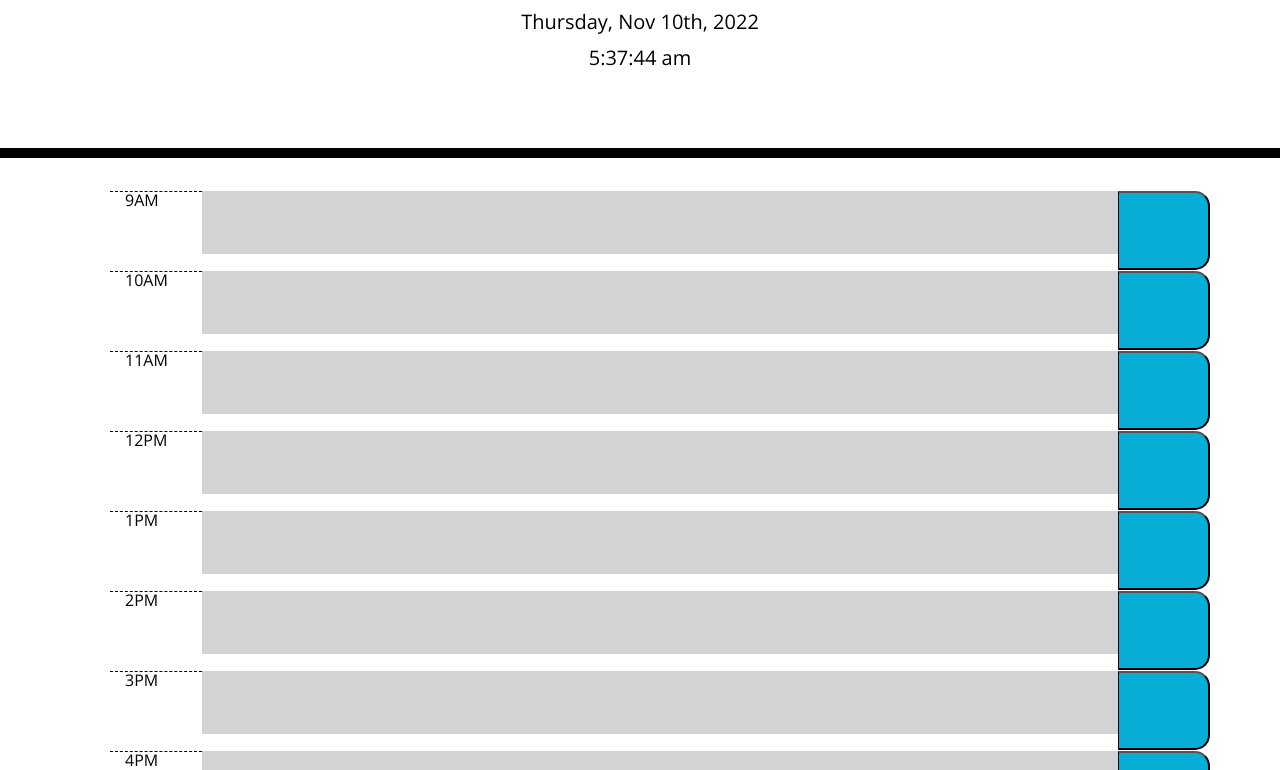
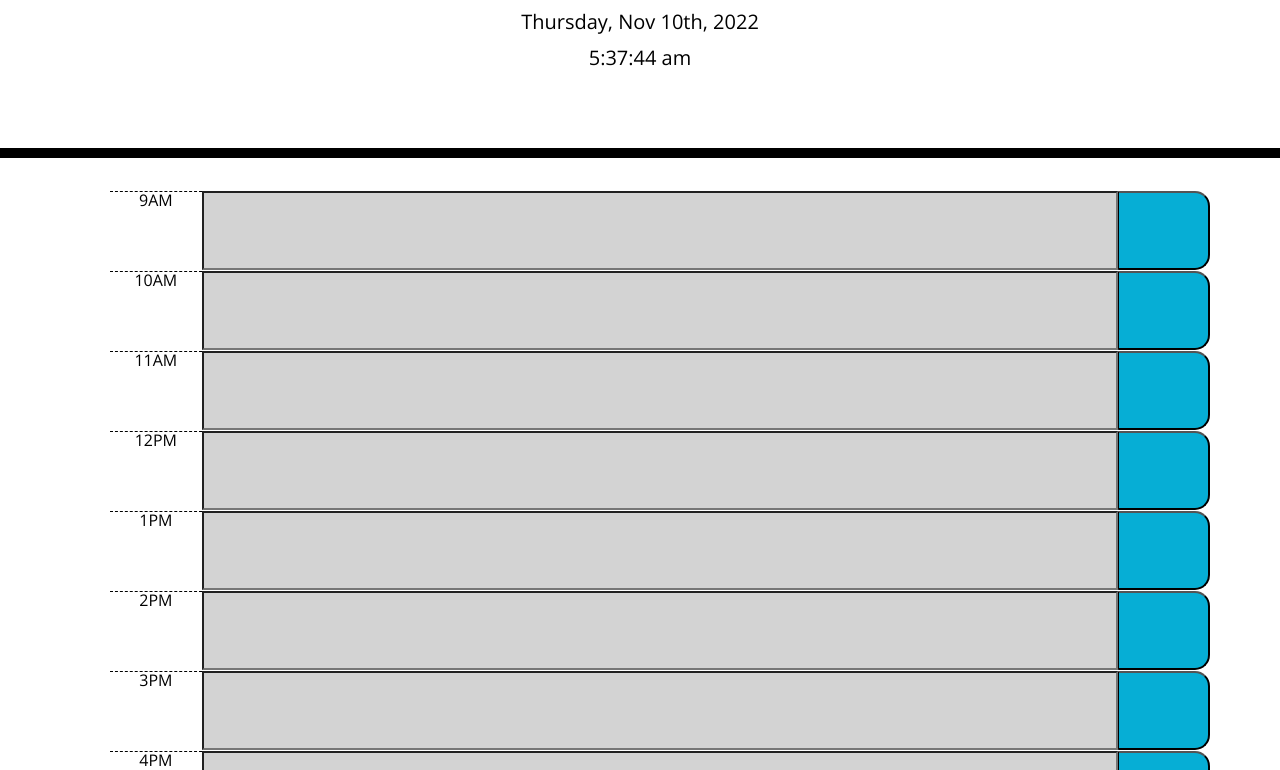
Before and after one commit to Carter-Schmitz/busy-day-planner, a plain HTML site: page index.html in a window 1280 px wide. Shown: the part 182-952 px from the top of the page. Drawn offline with nearby package versions, Linux system fonts and the light colour scheme.

Commit message:
Decided to switch back to creating timeblocks in HTML. Encountered issues with dom traversal

```diff
--- a/assets/script.js
+++ b/assets/script.js
@@ -8,28 +8,47 @@ $('#currentDay').text(currentDay.format('dddd, MMM Do, YYYY'));
 function updateTime() {
     $('#currentTime').text(currentTime.format('h:mm:ss a'));
 }
-function createSlots() {
-    for (let index = 0; index < workHours.length; index++) {
-        var timeSlot = $('<li>')
-        var hour = $('<p>')
-        var block = $('<p>')
-        var saveBtn = $('<button>')
+// function createSlots() {
+//     for (let index = 0; index < workHours.length; index++) {
+//         var timeSlot = $('<li>')
+//         var hour = $('<p>')
+//         var block = $('<input>')
+//         var saveBtn = $('<button>')
 
-        timeSlot.addClass('row')
-        hour.addClass('hour col-1')
-        block.addClass('block past col-10')
-        saveBtn.addClass('saveBtn col-1')
+//         timeSlot.addClass('row')
+//         hour.addClass('hour col-1')
+//         block.addClass('block past col-10')
+//         saveBtn.addClass('saveBtn col-1')
 
-        hour.text(workHours[index])
+//         hour.text(workHours[index])
 
-        timeBlocks.append(timeSlot)
-        timeSlot.append(hour)
-        timeSlot.append(block)
-        timeSlot.append(saveBtn)
-    }
+//         timeBlocks.append(timeSlot)
+//         timeSlot.append(hour)
+//         timeSlot.append(block)
+//         timeSlot.append(saveBtn)
+//     }
+// };
 
-}
-createSlots();
+$(".saveBtn").on("click", function () {
+    var text = $(this).siblings(".block").val();
+    var time = $(this).parent().attr("id");
+
+    localStorage.setItem(time, text);
+})
+
+
+    $("#hour1 .block").val(localStorage.getItem("hour1"));
+    $("#hour2 .block").val(localStorage.getItem("hour2"));
+    $("#hour3 .block").val(localStorage.getItem("hour3"));
+    $("#hour4 .block").val(localStorage.getItem("hour4"));
+    $("#hour5 .block").val(localStorage.getItem("hour5"));
+    $("#hour6 .block").val(localStorage.getItem("hour6"));
+    $("#hour7 .block").val(localStorage.getItem("hour7"));
+    $("#hour8 .block").val(localStorage.getItem("hour8"));
+    $("#hour9 .block").val(localStorage.getItem("hour9"));
+
+// createSlots();
+
 updateTime();
 setInterval(function () {
     updateTime();
--- a/index.html
+++ b/index.html
@@ -30,53 +30,53 @@
       <p id="currentTime" class="lead"></p>
     </header>
     <div class="container">
-      <!-- Timeblocks go here -->
-      <ul class="timeBlocks">
-        <!-- <li class="row">
+      <!-- Timeinputs go here -->
+      <ul class="timeinputs">
+        <li class="row time-block" id="hour1">
             <hour class="hour col-1">9AM</hour>
-            <block class="block past col-10"></block>
-            <save class="saveBtn col-1"></save>
+            <input class="block past col-10"></input>
+            <button class="saveBtn col-1"></button>
         </li>
-        <li class="row">
+        <li class="row time-block" id="hour2">
             <hour class="hour col-1">10AM</hour>
-            <block class="block past col-10"></block>
-            <button class="saveBtn col-1"></save>
+            <input class="block past col-10"></input>
+            <button class="saveBtn col-1"></button>
         </li>
-        <li class="row">
+        <li class="row time-block" id="hour3">
             <hour class="hour col-1">11AM</hour>
-            <block class="block past col-10"></block>
-            <save class="saveBtn col-1"></save>
+            <input class="block past col-10"></input>
+            <button class="saveBtn col-1"></button>
         </li>
-        <li class="row">
+        <li class="row time-block" id="hour4">
             <hour class="hour col-1">12PM</hour>
-            <block class="block past col-10"></block>
-            <save class="saveBtn col-1"></save>
+            <input class="block past col-10"></input>
+            <button class="saveBtn col-1"></button>
         </li>
-        <li class="row">
+        <li class="row time-block" id="hour5">
             <hour class="hour col-1">1PM</hour>
-            <block class="block past col-10"></block>
-            <save class="saveBtn col-1"></save>
+            <input class="block past col-10"></input>
+            <button class="saveBtn col-1"></button>
         </li>
-        <li class="row">
+        <li class="row time-block" id="hour6">
             <hour class="hour col-1">2PM</hour>
-            <block class="block past col-10"></block>
-            <save class="saveBtn col-1"></save>
+            <input class="block past col-10"></input>
+            <button class="saveBtn col-1"></button>
         </li>
-        <li class="row">
+        <li class="row time-block" id="hour7">
             <hour class="hour col-1">3PM</hour>
-            <block class="block past col-10"></block>
-            <save class="saveBtn col-1"></save>
+            <input class="block past col-10"></input>
+            <button class="saveBtn col-1"></button>
         </li>
-        <li class="row">
+        <li class="row time-block" id="hour8">
             <hour class="hour col-1">4PM</hour>
-            <block class="block past col-10"></block>
-            <save class="saveBtn col-1"></save>
+            <input class="block past col-10"></input>
+            <button class="saveBtn col-1"></button>
         </li>
-        <li class="row">
+        <li class="row time-block" id="hour9">
             <hour class="hour col-1">5PM</hour>
-            <block class="block past col-10"></block>
-            <save class="saveBtn col-1"></save>
-        </li> -->
+            <input class="block past col-10"></input>
+            <button class="saveBtn col-1"></button>
+        </li>
       </ul>
     </div>
 
```
